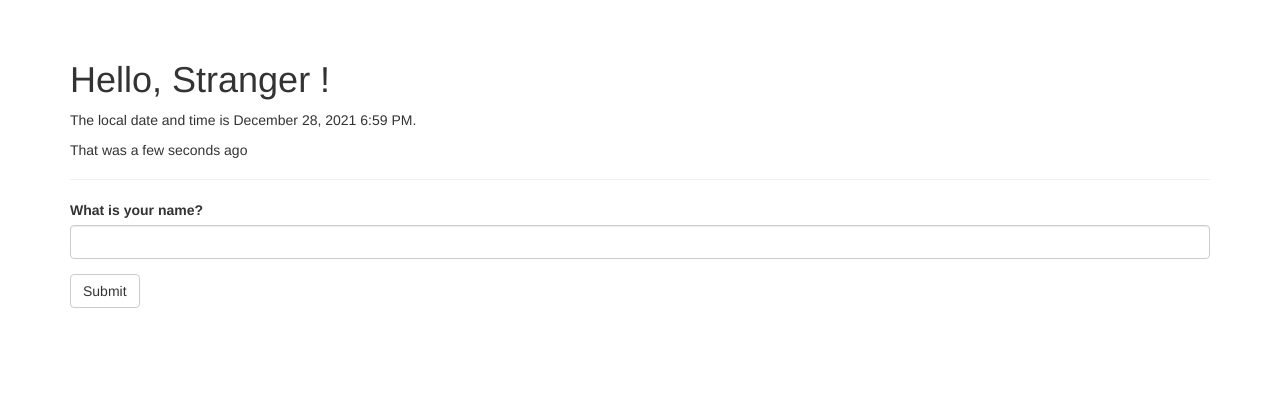
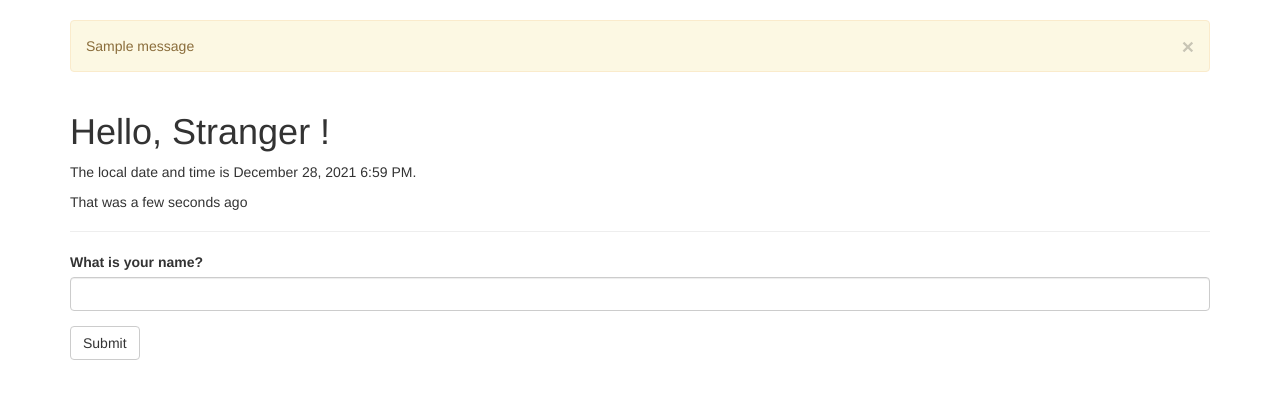
Before and after one commit to IsaiasGutierrezCruz/BlogWebFlask, a Flask app: page / in a window 1280 px wide. Shown: the part 52-451 px from the top of the page. Run offline with Flask 2, Linux system fonts and the light colour scheme; one stand-in notice (Sample message) is shown; some libraries are stand-ins or nearby versions.

Commit message:
message flashing implemented

```diff
--- a/hello.py
+++ b/hello.py
@@ -1,4 +1,4 @@
-from flask import Flask, request, render_template, session, redirect, url_for
+from flask import Flask, request, render_template, session, redirect, url_for, flash
 from flask_bootstrap import Bootstrap
 from flask_moment import Moment # manage dates
 from datetime import datetime # get dates
@@ -18,6 +18,9 @@ def index():
     #user_agent = request.headers.get('User-Agent') #example of a request
     form = Form1()
     if form.validate_on_submit():
+        old_name = session.get('name')
+        if old_name is not None and old_name != form.name.data:
+            flash('Looks like you have changed your name!')
         session['name'] = form.name.data
         return redirect(url_for('index'))
     return render_template('index.html', current_time = datetime.utcnow(), form = form, name = session.get('name'))
--- a/templates/base.html
+++ b/templates/base.html
@@ -21,8 +21,17 @@
 	</div>
 </div>
 {% endblock %}
+
 {% block content %}
 	<div class="container">
+		<!-- Flashed messages -->
+		{% for message in get_flashed_messages() %}
+		<div class="alert alert-warning">
+			<button type="button" class="close" data-dismiss="alert">&times;</button>
+			{{ message }}
+		</div>
+		{% endfor %}
+		<!-- Page content -->
 		{% block page_content %}{% endblock %}
 	</div>
 {% endblock %}
```
